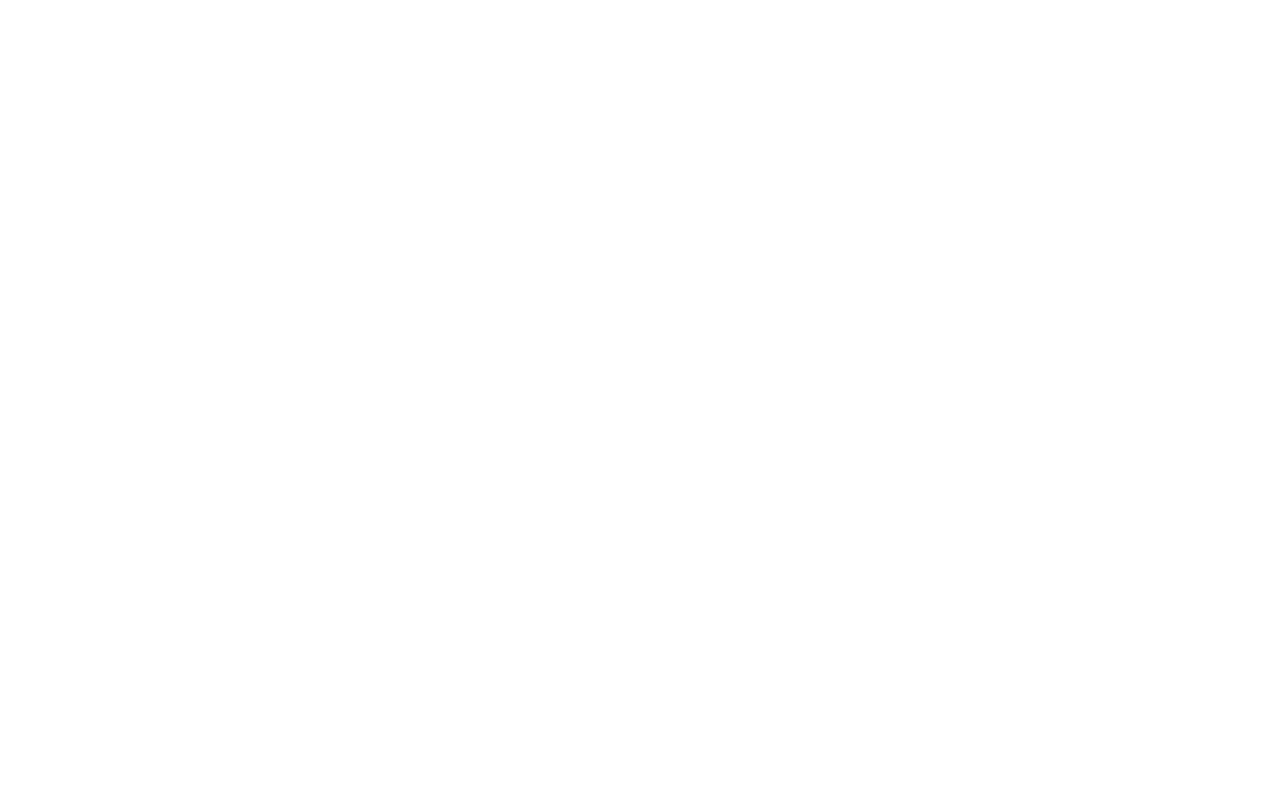
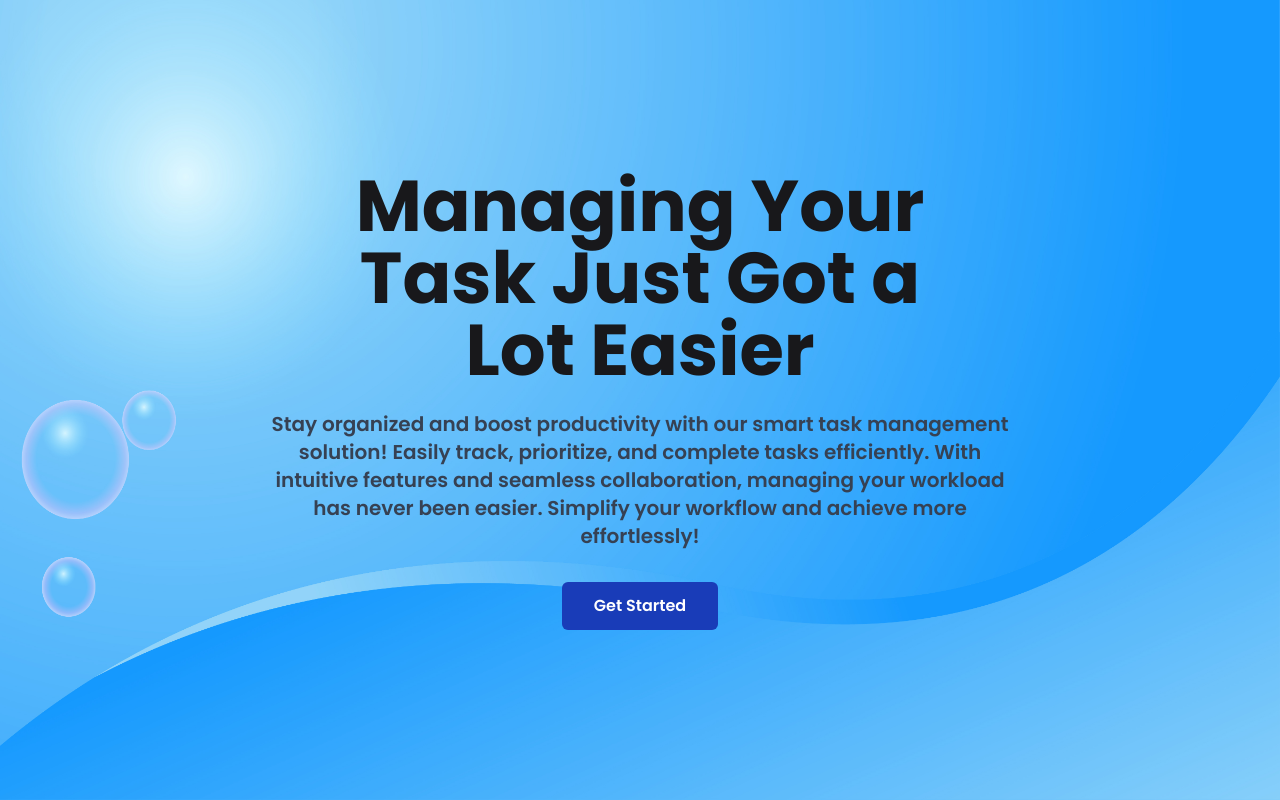
Before and after one commit to Hayder987/Task-Management, a React (Vite) app: page / in a window 1280 px wide. Built offline with nearby package versions, Linux system fonts and the light colour scheme.

Commit message:
banner page created

```diff
--- a/src/index.css
+++ b/src/index.css
@@ -1,2 +1,8 @@
+@import url('https://fonts.googleapis.com/css2?family=Poppins:ital,wght@0,100;0,200;0,300;0,400;0,500;0,600;0,700;0,800;0,900;1,100;1,200;1,300;1,400;1,500;1,600;1,700;1,800;1,900&display=swap');
+
 @import "tailwindcss";
 @plugin "daisyui";
+
+body{
+    font-family: "Poppins", serif;
+}
--- a/src/page/Home.jsx
+++ b/src/page/Home.jsx
@@ -1,11 +1,33 @@
-
+import banner from "../assets/images/banner-2.jpg";
 
 const Home = () => {
   return (
-    <div>
+    <div
+      style={{
+        background: `url(${banner})`,
+        backgroundRepeat: "no-repeat",
+        backgroundSize: "100% 100%",
+        backgroundPosition: "center",
+      }}
+      className="w-full h-[100vh] flex justify-center items-center p-8 lg:p-32"
+    >
+      <div className="container mx-auto ">
+        <h1 className="text-center text-4xl mb-6 lg:w-8/12 mx-auto lg:text-7xl font-bold">
+          Managing Your Task Just Got a Lot Easier
+        </h1>
+        <p className="w-9/12 mx-auto text-center text-xl font-semibold text-gray-700">
+          Stay organized and boost productivity with our smart task management
+          solution! Easily track, prioritize, and complete tasks efficiently.
+          With intuitive features and seamless collaboration, managing your
+          workload has never been easier. Simplify your workflow and achieve
+          more effortlessly!
+        </p>
+        <div className="flex justify-center items-center mt-8">
+         <button className="bg-blue-800 cursor-pointer text-white py-3 px-8 rounded-md font-semibold">Get Started</button>
+        </div>
+      </div>
+    </div>
+  );
+};
 
-    </div>
-  )
-}
-
-export default Home
+export default Home;
```
Also changed, not shown: src/assets/images/banner-2.jpg (added), src/assets/images/bannerbg.jpg (added), tailwind.config.js (added).
